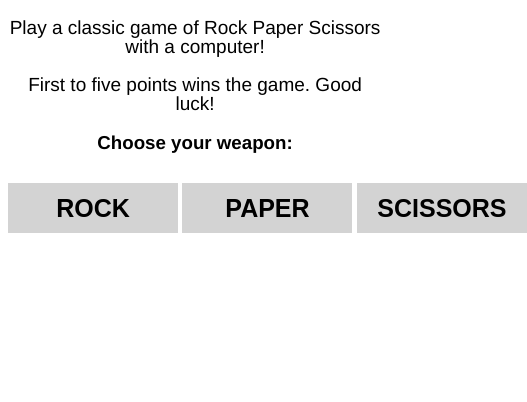
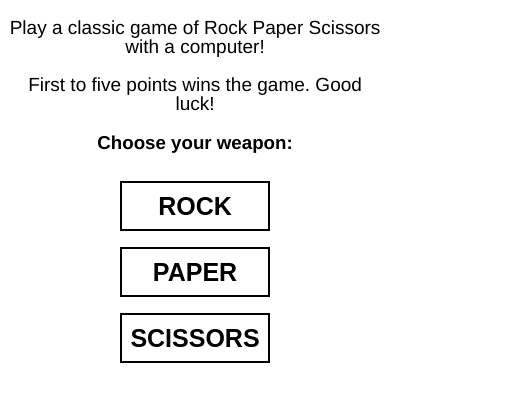
Before and after one commit to giobugtong/rock-paper-scissors, a plain HTML site: page index.html in a window 390 px wide. Shown: the part 80-482 px from the top of the page, 527 px wide, since content can reach past the window. Drawn offline with Linux system fonts and the light colour scheme.

Commit message:
Make the website more responsive

```diff
--- a/style.css
+++ b/style.css
@@ -5,6 +5,7 @@ html{
 }
 body{
     background-color: rgba(255, 255, 255, 0.849);
+    min-height: 700px;
 }
 h1{
     text-align: center;
@@ -19,22 +20,26 @@ h3{
     line-height: 1;
 }
 #plays-container{
-    position: relative;
-    display: block;
-    width: 519px;
-    margin: auto;
+    display: flex;
+    justify-content: center;
+    align-items: center;
+
+}
+@media only screen and (max-width: 500px) {
+    #plays-container{
+        flex-direction: column;
+    }
 }
 button{
     outline: none;
 }
 .play{
-    height: 50px;
-    width: 170px;
-    background-color:rgb(211, 211, 211);
-    border: none;
-    border-style: none;
+    height: 2em;
+    width: 6em;
+    background-color:rgba(255, 255, 255, 0.5);
+    border: solid 2px black;
     font-size: 25px;
-    margin: 10px auto 0 auto;
+    margin: .5rem;
     display: inline;
     font-weight: bold;
 }
@@ -64,8 +69,8 @@ button{
     margin-top: 1em;
 }
 #reload{
-    height: 50px;
-    width: 170px;
+    height: 2em;
+    width: 8em;
     background-color:rgb(126, 255, 143);
     border: none;
     border-style: none;
```
Also changed, not shown: index.html (+3 -3 lines).
